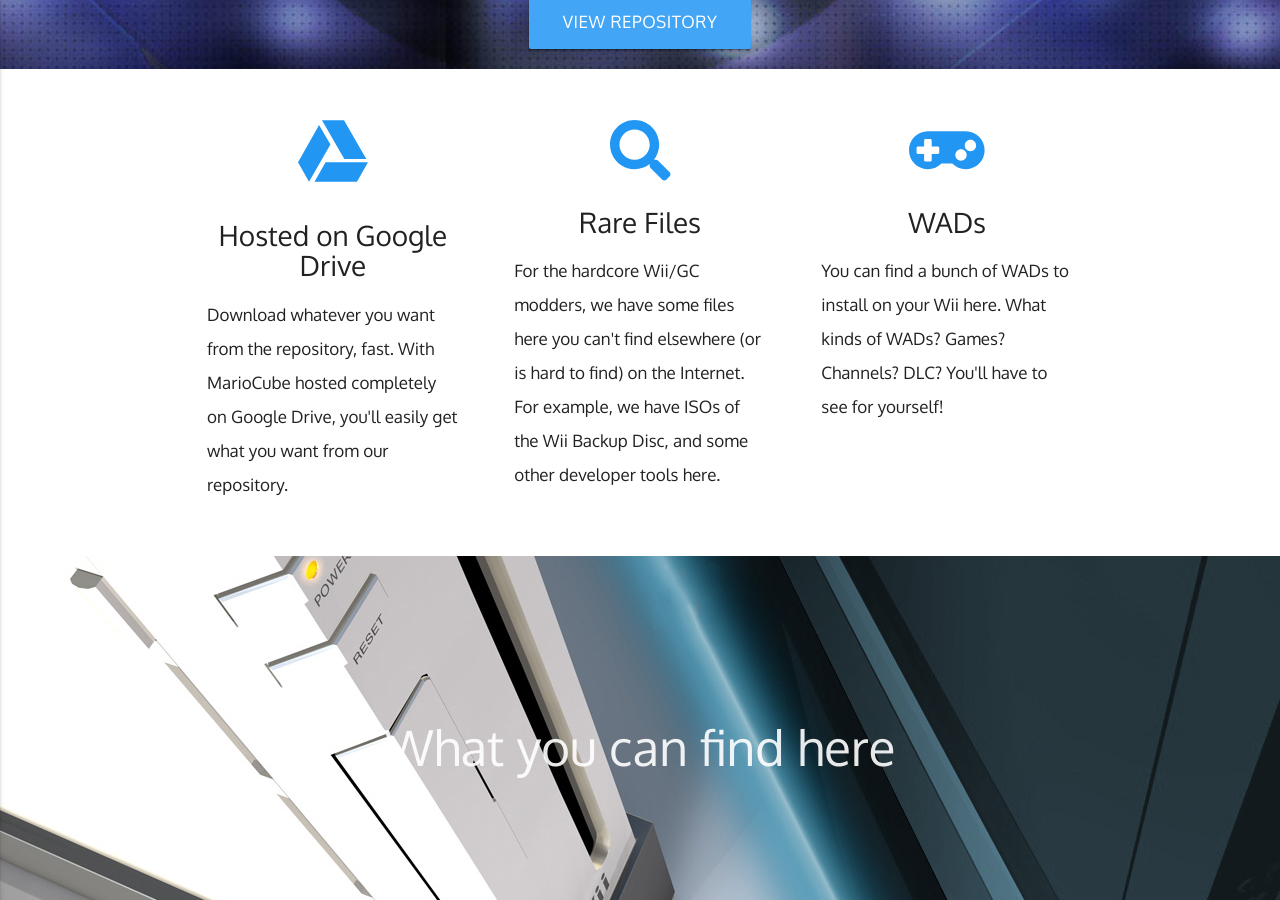
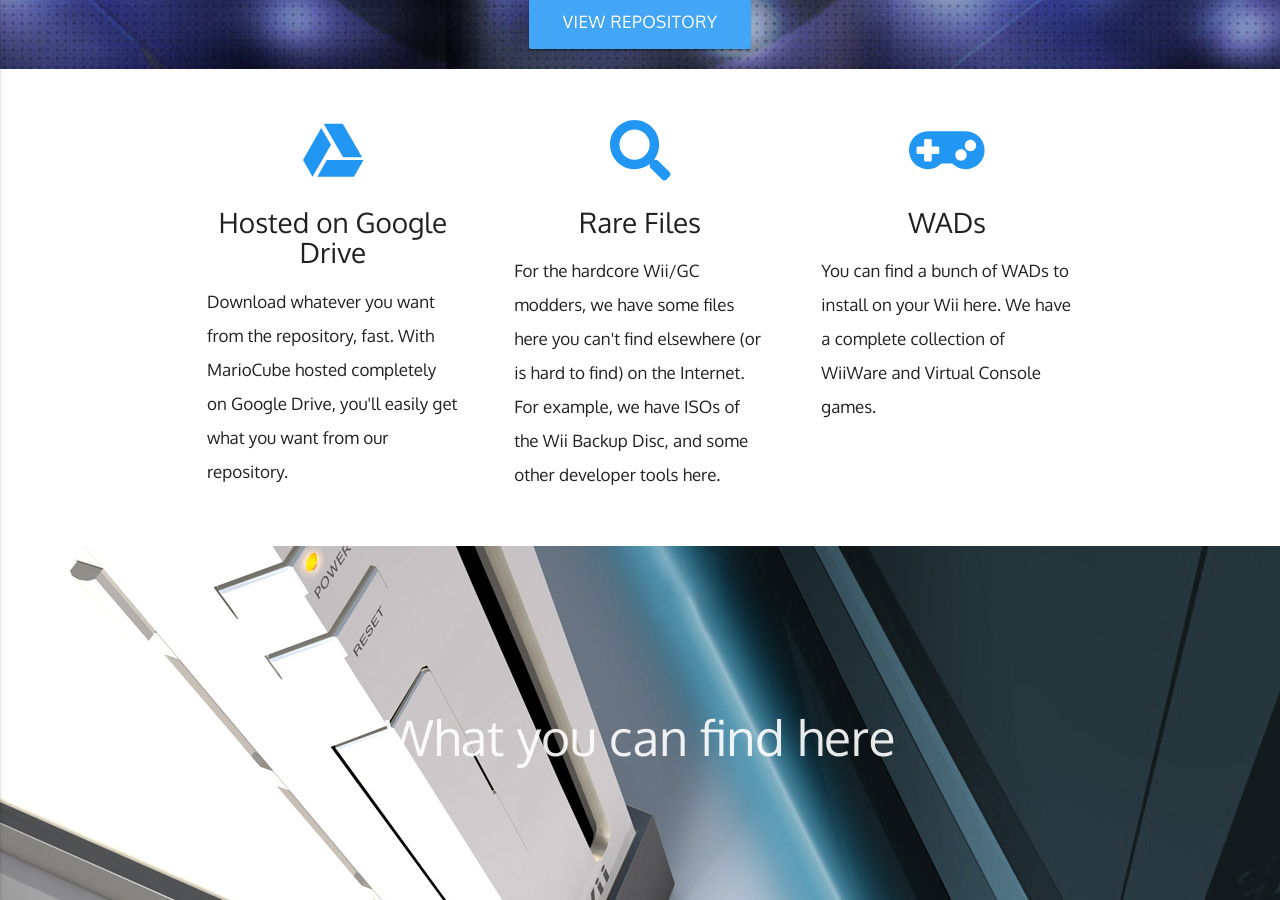
Before and after one commit to sks316/MC-Site, a Jekyll site: the page built from index.html, in a window 1280 px wide and 900 px high, scrolled down 607 px. Built offline with Jekyll 4.4.1, drawn with Linux system fonts in a browser that asks for light colours; nearby versions of some CDN libraries.

Commit message:
FA has their own google drive icon now

```diff
--- a/index.html
+++ b/index.html
@@ -32,7 +32,7 @@
       <div class="row">
         <div class="col s12 m4">
           <div class="icon-block">
-            <h2 class="center blue-text"><img src="/images/google-drive-logo.svg" width="70" alt="Google Drive Logo" /></h2>
+            <h2 class="center blue-text"><i class="fab fa-google-drive" aria-hidden="true"></i></h2>
             <h5 class="center">Hosted on Google Drive</h5>
 
             <p class="light">Download whatever you want from the repository, fast. With MarioCube hosted completely on Google Drive, you'll easily get what you want from our repository.</p>
@@ -41,7 +41,7 @@
 
         <div class="col s12 m4">
           <div class="icon-block">
-            <h2 class="center blue-text"><i class="fa fa-search" aria-hidden="true"></i></h2>
+            <h2 class="center blue-text"><i class="fas fa-search" aria-hidden="true"></i></h2>
             <h5 class="center">Rare Files</h5>
 
             <p class="light">For the hardcore Wii/GC modders, we have some files here you can't find elsewhere (or is hard to find) on the Internet. For example, we have ISOs of the Wii Backup Disc, and some other developer tools here.</p>
@@ -50,10 +50,10 @@
 
         <div class="col s12 m4">
           <div class="icon-block">
-            <h2 class="center blue-text"><i class="fa fa-gamepad" aria-hidden="true"></i></h2>
+            <h2 class="center blue-text"><i class="fas fa-gamepad" aria-hidden="true"></i></h2>
             <h5 class="center">WADs</h5>
 
-            <p class="light">You can find a bunch of WADs to install on your Wii here. What kinds of WADs? Games? Channels? DLC? You'll have to see for yourself!</p>
+            <p class="light">You can find a bunch of WADs to install on your Wii here. We have a complete collection of WiiWare and Virtual Console games.</p>
           </div>
         </div>
       </div>
```
